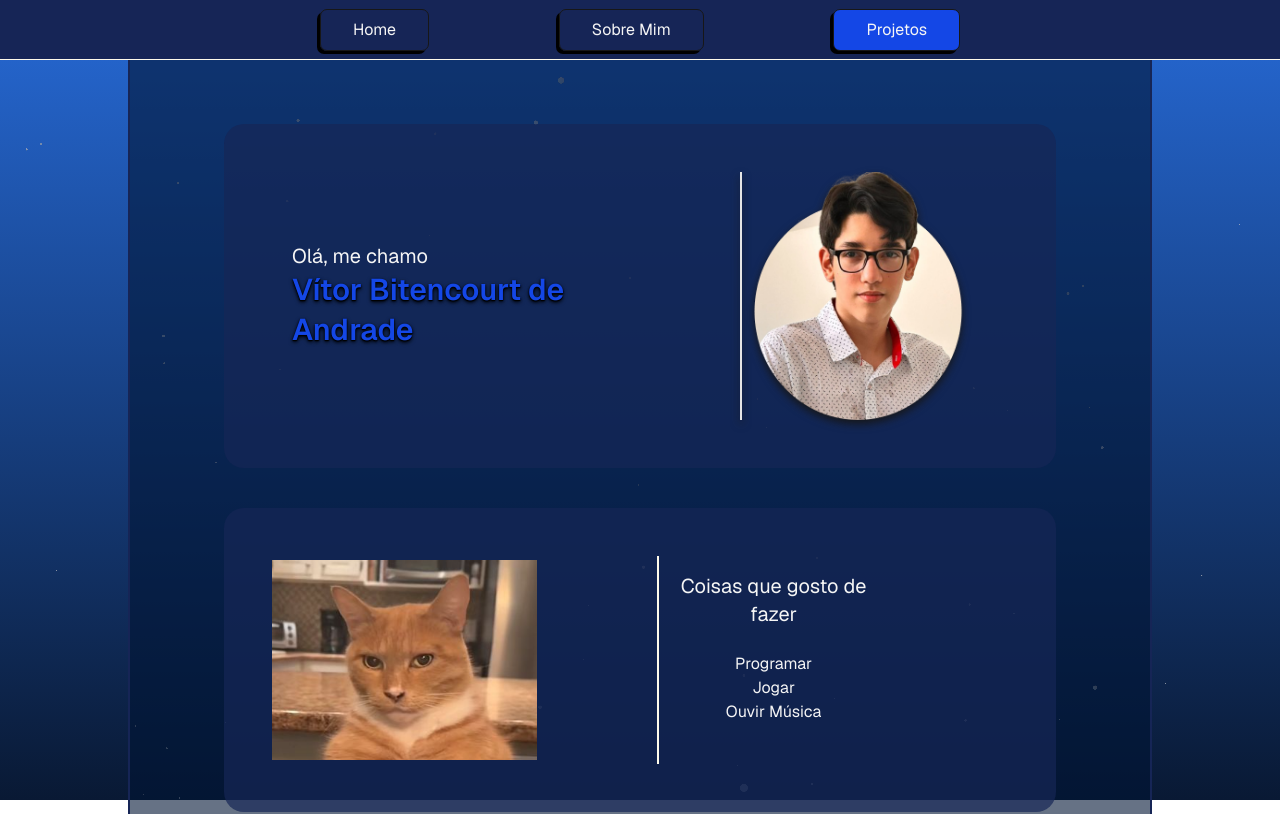
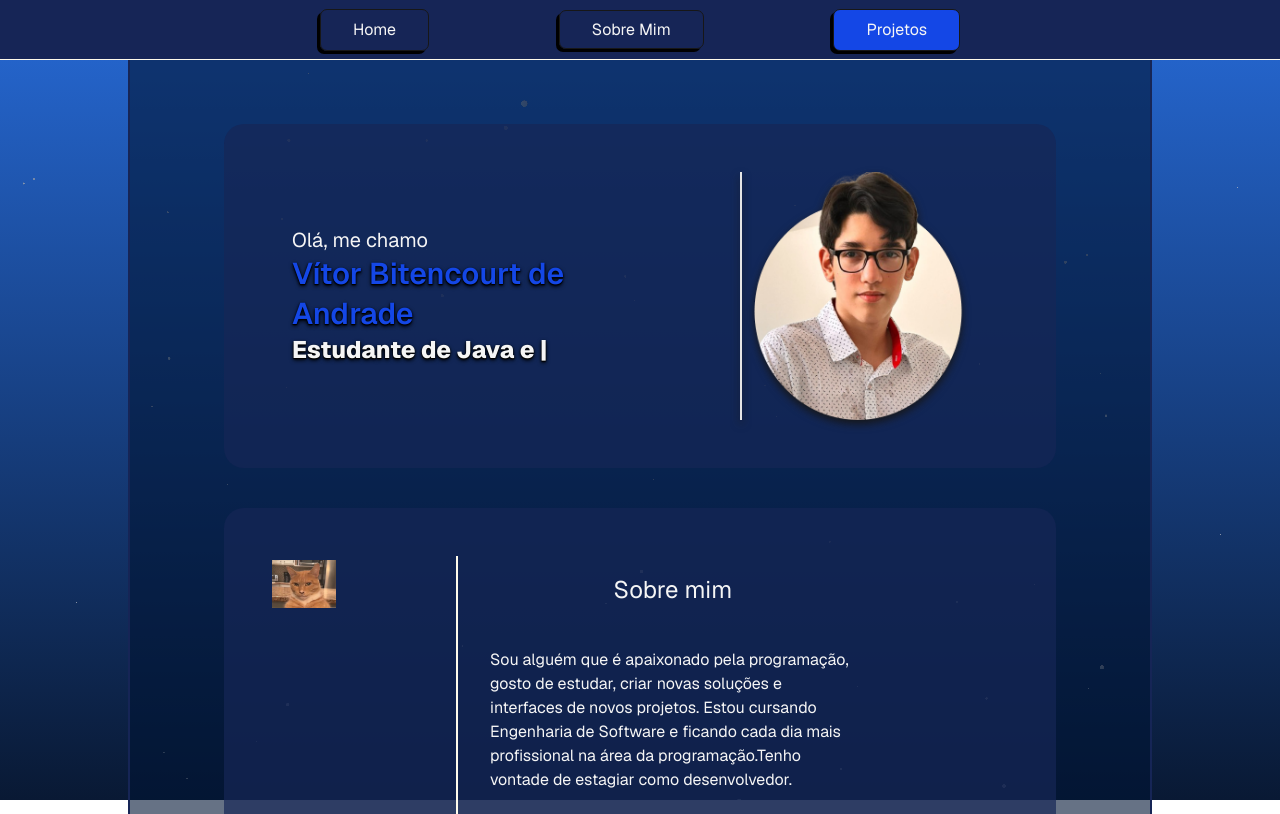
Before and after one commit to vitorbite/Portfolio, a Next.js app: page / in a window 1280 px wide. Shown: the top 814 px of the page. Built offline with nearby package versions, Linux system fonts and the light colour scheme.

Commit message:
Adicionando Conteiner de Projetos

```diff
--- a/src/app/components/Menu/index.tsx
+++ b/src/app/components/Menu/index.tsx
@@ -2,14 +2,18 @@ import styles from "./style.module.css";
 
 export default function index() {
   return (
+    <nav className="sticky top-0">
       <div className="min-w-screen h-15 border-b-amber-50 border-b bg-blue-950 flex justify-center items-center">
         <div className="flex justify-between max-w-1/2 w-2xl min-w-100 h-15 items-center">
           <button className={styles.button}>Home</button>
+          <a href="#Sobre">
             <button className={styles.button}>Sobre Mim</button>
+          </a>
           <button className={styles.button} id={styles.Projetos}>
             Projetos
           </button>
         </div>
       </div>
+    </nav>
   );
 }
--- /dev/null
+++ b/src/app/components/ProjetoContainer/index.tsx
@@ -0,0 +1,30 @@
+export default function ProjetoContainer() {
+  return (
+    <div className="w-full flex flex-col justify-around items-center sm:flex-row">
+      <div className="Projeto">
+        <h2>Projeto 1</h2>
+        <div className="flex justify-center flex-col items-center">
+          <p>Inovando a cada dia</p>
+          <img src="#" alt="Imagem" />
+          <a href="#">link do repositório</a>
+        </div>
+      </div>
+      <div className="Projeto">
+        <h2>Projeto 2</h2>
+        <div className="flex justify-center flex-col items-center">
+          <p>Inovando a cada dia</p>
+          <img src="#" alt="Imagem" />
+          <a href="#">link do repositório</a>
+        </div>
+      </div>
+      <div className="Projeto">
+        <h2>Projeto 3</h2>
+        <div className="flex justify-center flex-col items-center">
+          <p>Inovando a cada dia</p>
+          <img src="#" alt="Imagem" />
+          <a href="#">link do repositório</a>
+        </div>
+      </div>
+    </div>
+  );
+}
--- a/src/app/components/TiltedCard/index.tsx
+++ b/src/app/components/TiltedCard/index.tsx
@@ -22,15 +22,15 @@ export default function index({
   captionText = "",
   containerHeight = "150px",
   containerWidth = "100%",
-  imageHeight = "130px",
-  imageWidth = "130px",
+  imageHeight = '10vw',
+  imageWidth = '10vw',
   rotateAmplitude = 35,
   scaleOnHover = 1.10,
   showMobileWarning = false,
   showTooltip = true,
 }: TiltedCardWrapperProps) {
   return (
-    <div className="w-full bg-amber-100">
+    <div className="w-full">
       <TiltedCard
         imageSrc={imageSrc}
         altText={altText}
--- a/src/app/globals.css
+++ b/src/app/globals.css
@@ -85,11 +85,15 @@
   --radius-4xl: calc(var(--radius) + 16px);
 }
 
-.bg-primary-blue{
-  background: linear-gradient(to bottom, var(--primary-blue), var(--secondary-blue));
+.bg-primary-blue {
+  background: linear-gradient(
+    to bottom,
+    var(--primary-blue),
+    var(--secondary-blue)
+  );
 }
-.bg-tertiary-blue{
-  background: rgba(0,20, 53, 0.6);
+.bg-tertiary-blue {
+  background: rgba(0, 20, 53, 0.6);
 }
 
 .dark {
@@ -134,3 +138,25 @@
     color: var(--color-neutral-100);
   }
 }
+h2{
+  font-size: 1.5rem;
+  border-bottom: 2px solid var(--radius);
+}
+.Projeto {
+  border: 5px solid black;
+  width: 25%;
+  max-width: 100%;
+  height: 20rem;
+  background-color: rgb(0, 18, 52);
+  border-radius: 20px;
+  text-align: center;
+  padding: 2rem;
+}
+@media screen and (max-width: 600px) {
+  .Projeto {
+    width: 100%;
+  }
+  p {
+    text-align: justify;
+  }
+}
--- a/src/app/page.tsx
+++ b/src/app/page.tsx
@@ -7,6 +7,7 @@ import Card from "./components/Card";
 import Footer from "./components/Footer";
 import Img from "./imgs/Foto1.png";
 import GatoImg from "./imgs/GatoChad.png";
+import ProjetosContainer from "./components/ProjetoContainer";
 
 export default function Home() {
   return (
@@ -14,6 +15,7 @@ export default function Home() {
       <div className="flex flex-col min-h-screen w-screen items-center justify-center font-sans overflow-x-hidden">
         <Menu />
         <main className="flex min-h-screen max-w-11/12 min-w-5xl flex-col items-center justify-between py-16 px-16 bg-tertiary-blue rounded-b-3xl border-2 border-t-0 border-blue-950">
+          {/* Inicio */}
           <Container>
             <div className="flex flex-row justixfy-center">
               <div className="flex flex-col max-w-3xl sm:w-md justify-center">
@@ -22,7 +24,7 @@ export default function Home() {
                   Vítor Bitencourt de Andrade
                 </h1>
                 <h2 className="max-w-md text-2xl leading-8 font-extrabold text-shadow-black text-shadow-md">
-                  {/* <Hero></Hero> */}
+                  <Hero></Hero>
                 </h2>
               </div>
               <img
@@ -32,12 +34,15 @@ export default function Home() {
               />
             </div>
           </Container>
+          {/* Sobre mim */}
           <Container>
-            <div className="flex flex-row">
+            <div className="flex flex-row" id="Sobre">
               <Card>
                 <img src={GatoImg.src} alt="#" className="w-80" />
               </Card>
-              <div className="mx-30 flex flex-col items-center gap-6 text-center border-l-2 border-amber-50 p-4">
+              <div className="mx-30 flex flex-col items-center gap-6 border-l-2 border-amber-50 p-4">
+                <h2>Sobre mim</h2>
+                <p className="p-4">Sou alguém que é apaixonado pela programação, gosto de estudar, criar novas soluções e interfaces de novos projetos. Estou cursando Engenharia de Software e ficando cada dia mais profissional na área da programação.Tenho vontade de estagiar como desenvolvedor.</p>
                 <h3 className="text-xl">Coisas que gosto de fazer</h3>
                 <ul>
                   <li>Programar</li>
@@ -47,8 +52,9 @@ export default function Home() {
               </div>
             </div>
           </Container>
+          {/* Tecnologias */}
           <Container>
-            <div className="flex flex-col gap-5 bg-red-500">
+            <div className="flex flex-col gap-5">
               <h1 className="text-2xl">🌐 Front-end</h1>
               <Card>
                 HTML & CSS Base sólida para estruturar e estilizar páginas web.
@@ -185,17 +191,15 @@ export default function Home() {
                 />
             </div>
           </Container>
-
+          {/* Projetos */}
           <Container>
             <h1 className="text-2xl bg-neutral-900 p-2">Projetos</h1>
-            <div className="flex content-around sm:flex-col">
-              {/* <TiltedCard />
-              <TiltedCard />
-              <TiltedCard /> */}
+            <div className="w-full">
+              <ProjetosContainer></ProjetosContainer>
             </div>
           </Container>
           <Container>
-            <h1>Entre em Contato</h1>
+            <h2>Entre em Contato</h2>
             <form action="send" method="POST" className="flex flex-col">
               <label htmlFor="nome">nome:</label>
               <input id="nome" type="text" className="bg-white" />
```
Lines whose indentation alone changed are shown as unchanged.
